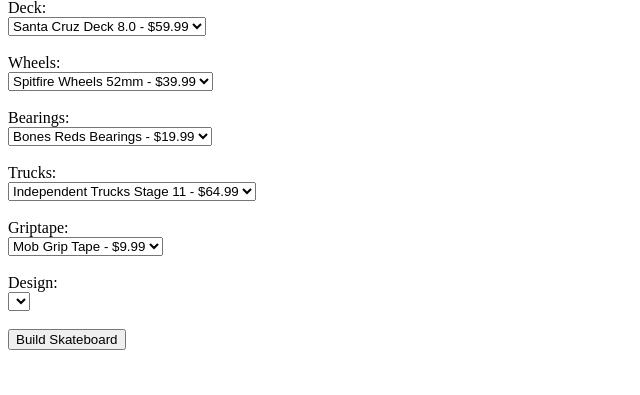
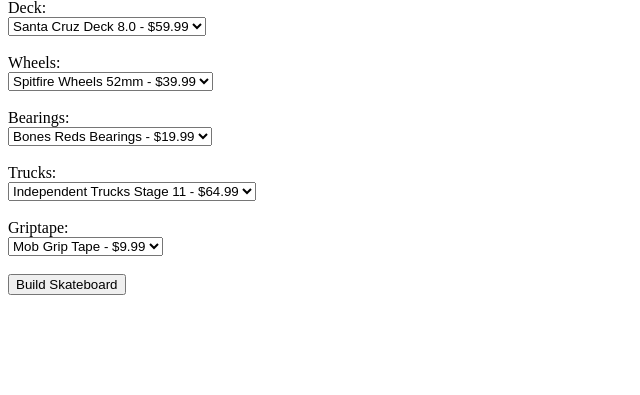
Before and after one commit to nxck-art/boardslide-customs, a Flask app: page /build_skateboard in a window 1280 px wide. Shown: the part 176-571 px from the top of the page, without its empty margins (0-640 px from the left). Run offline with Flask 3, Linux system fonts and the light colour scheme; data comes from the database, SQL or seed files in the repository; both versions use the stored data as it was after the commit; lists and menus that the app fills with data are empty.

Commit message:
Ran application.py and solved ISE

```diff
--- a/templates/customboard.html
+++ b/templates/customboard.html
@@ -40,13 +40,6 @@
     {% endfor %}
   </select><br><br>
 
-  <label>Design:</label><br>
-  <select name="design">
-    {% for item in designs %}
-      <option value="{{ item.id }}">{{ item.name }} - ${{ item.price }}</option>
-    {% endfor %}
-  </select><br><br>
-
   <button type="submit">Build Skateboard</button>
 
 </form>
--- a/templates/products.html
+++ b/templates/products.html
@@ -8,7 +8,7 @@
 <ul>
   {% for product in products %}
     <li>
-      <img src="{{ product.image_url }}" width="150"><br>
+      <img src="{{ url_for('static', filename=product.image_url) }}" width="150"><br>
 
       <strong>{{ product.name }}</strong><br>
       Category: {{ product.category }}<br>
```
Also changed, not shown: instance/database.db (added).
